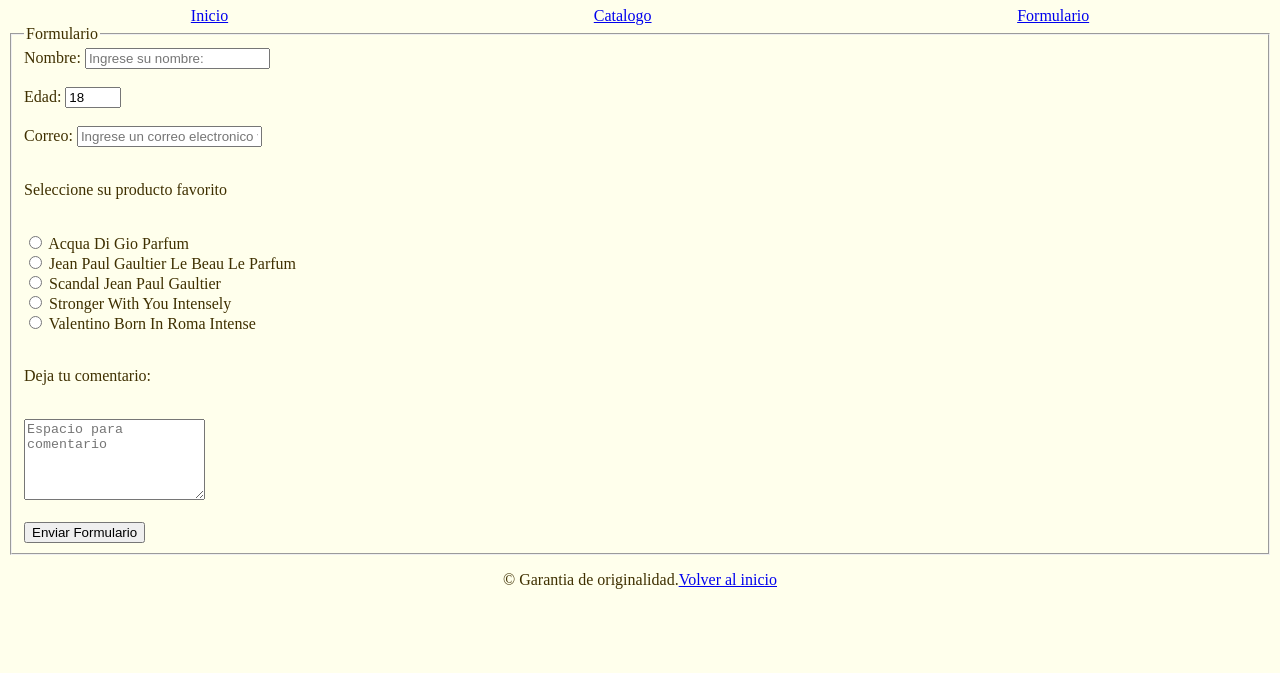
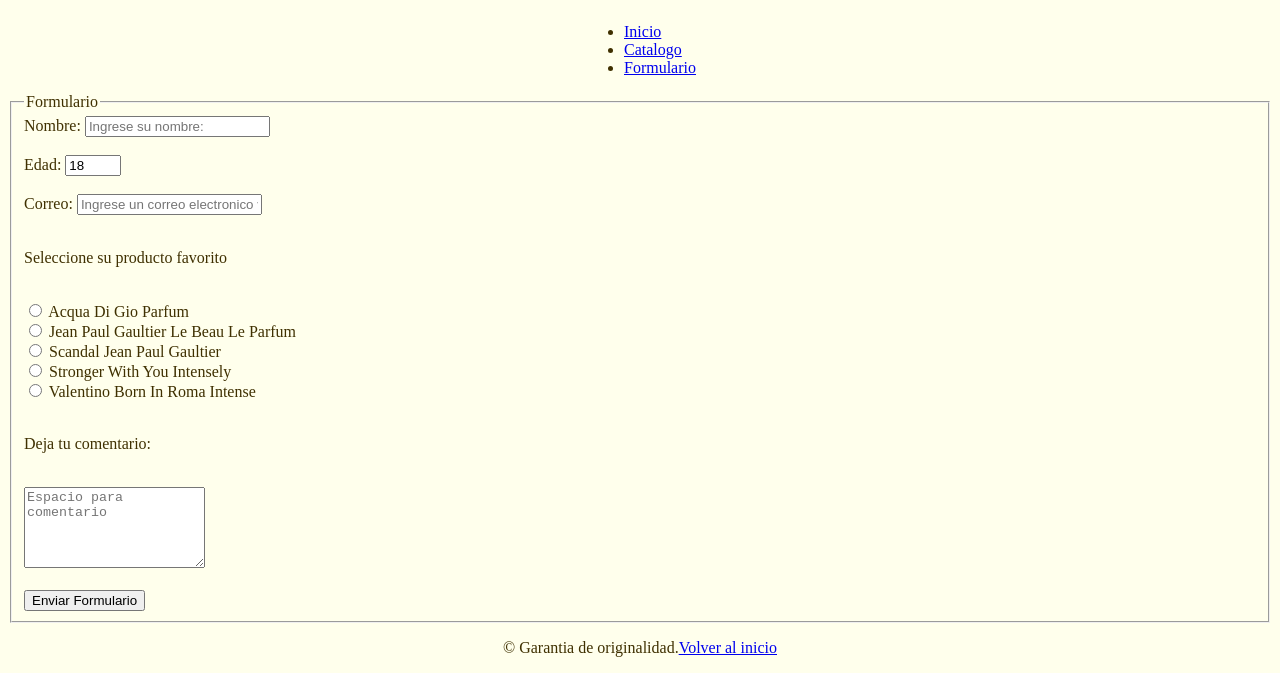
Before and after one commit to gadielruiz121-ai/Sitio-web-Fraganze, a plain HTML site: page Formulario.html in a window 1280 px wide. Shown: the part 321-994 px from the top of the page. Before the commit the page ends 926 px from the top, so only its background shows below. Drawn offline with Linux system fonts and the light colour scheme.

Commit message:
Pagina web Fraganze actualizacion 1.1

```diff
--- a/Formulario.html
+++ b/Formulario.html
@@ -9,12 +9,11 @@
 
 <style>
 
-    nav {
+nav {
 
-        display: flex; justify-content:space-around
+display: flex; justify-content: space-around;
 
-    }
-
+}
 body {
 
     background-color: rgb(255, 255, 236);
@@ -32,9 +31,11 @@ body {
         <img src="Imagenes/Imagenes/Icono.svg" alt="logo" style="display: block; margin: auto; width: 120px; height: 120px;">
         <h1 style="display: flex; justify-content: center;">FRAGANZE</h1>
         <nav>
-            <a href="file:///C:/Users/Desarrollo/Desktop/Recursos_Proyecto_Fraganze/Sitio%20web%20Fraganze/index.html">Inicio</a>
-            <a href="file:///C:/Users/Desarrollo/Desktop/Recursos_Proyecto_Fraganze/Sitio%20web%20Fraganze/Catalogo.html">Catalogo</a>
-            <a href="file:///C:/Users/Desarrollo/Desktop/Recursos_Proyecto_Fraganze/Sitio%20web%20Fraganze/Formulario.html">Formulario</a>
+            <ul>
+            <li><a href="index.html">Inicio</a></li>
+           <li><a href="Catalogo.html">Catalogo</a></li>
+           <li><a href="Formulario.html">Formulario</a></li>
+            </ul>
         </nav>
     </header>
 
```
Also changed, not shown: Catalogo.html (+5 -3 lines), index.html (+7 -5 lines).
